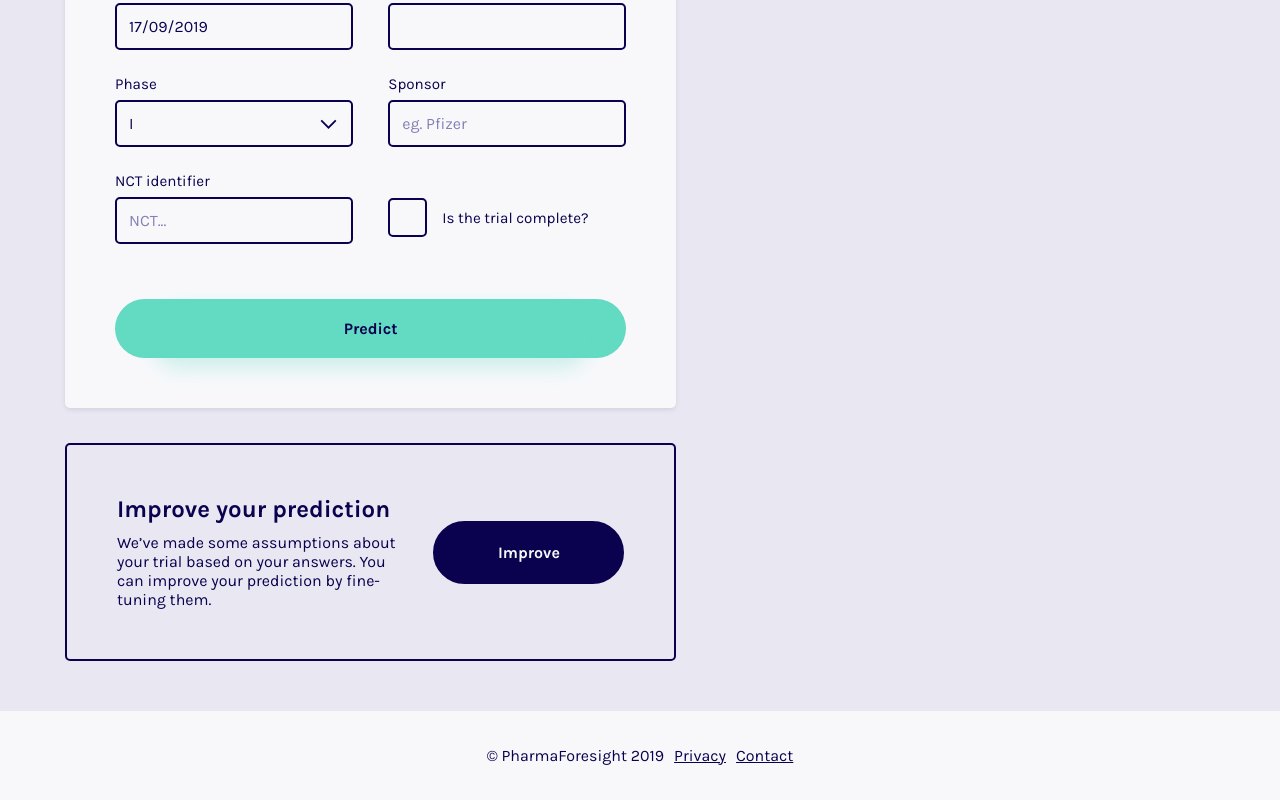
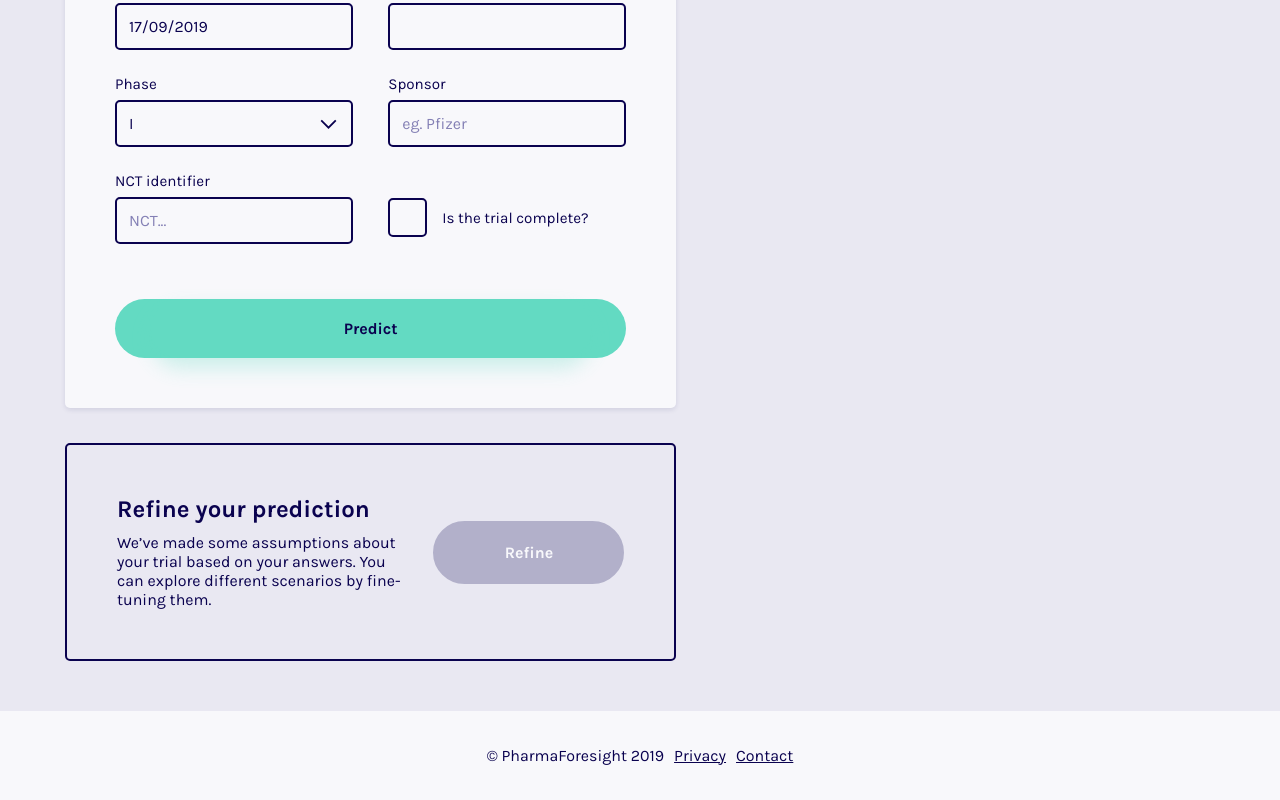
Before and after one commit to jhackett1/pharmaforesight, a React (Create React App) app: page / in a window 1280 px wide. Shown: the part 1144-1944 px from the top of the page. Built offline with nearby package versions, Linux system fonts and the light colour scheme.

Commit message:
deactivate refine button until ready

```diff
--- a/src/components/Button/index.jsx
+++ b/src/components/Button/index.jsx
@@ -26,6 +26,8 @@ const Button = styled.button`
     }
     &[disabled]{
         pointer-events: none;
+        background: ${theme.purple2};
+        border-color: ${theme.purple2};
     }
 
 `
@@ -47,6 +49,11 @@ export const PrimaryButton = styled(Button)`
         box-shadow: 0px 10px 20px 0px ${theme.brightGreen};
         opacity: 0.3;
     }
+    &[disabled]{
+        pointer-events: none;
+        background: ${theme.brightGreen};
+        /* border-color: ${theme.purple2}; */
+    }
 `
 
 export default Button
--- a/src/components/CallToAction/index.jsx
+++ b/src/components/CallToAction/index.jsx
@@ -1,4 +1,5 @@
-import React from "react"
+import React, { useContext } from "react"
+import { DataContext } from "../../contexts/DataContext"
 import styled from "styled-components"
 import theme from "../_theme"
 import Button from "../Button"
@@ -33,13 +34,22 @@ const P = styled.p`
 
 const CallToAction = ({
     onAction
-}) =>
-    <Outer>
-        <div>
-            <Headline>Improve your prediction</Headline>
-            <P>We’ve made some assumptions about your trial based on your answers. You can improve your prediction by fine-tuning them.</P>
-        </div>
-        <Button onClick={onAction}>Improve</Button>
-    </Outer>
+}) => {
+    const { condition } = useContext(DataContext)
+    return(
+        <Outer>
+            <div>
+                <Headline>Refine your prediction</Headline>
+                <P>We’ve made some assumptions about your trial based on your answers. You can explore different scenarios by fine-tuning them.</P>
+            </div>
+            <Button
+                onClick={onAction}
+                disabled={condition !== "finished"}
+            >
+                Refine
+            </Button>
+        </Outer>
+    )
+}
 
 export default CallToAction
--- a/src/components/dialogs/DetailsDialog.jsx
+++ b/src/components/dialogs/DetailsDialog.jsx
@@ -70,7 +70,7 @@ const DetailsDialog = ({
 
     return(
         <Dialog open={open} handleDismiss={handleDismiss}>
-            <Headline>Improve your prediction</Headline>
+            <Headline>Refine your prediction</Headline>
             <form onSubmit={e => {
                 handleSubmit(e)
                 handleDismiss()
```
